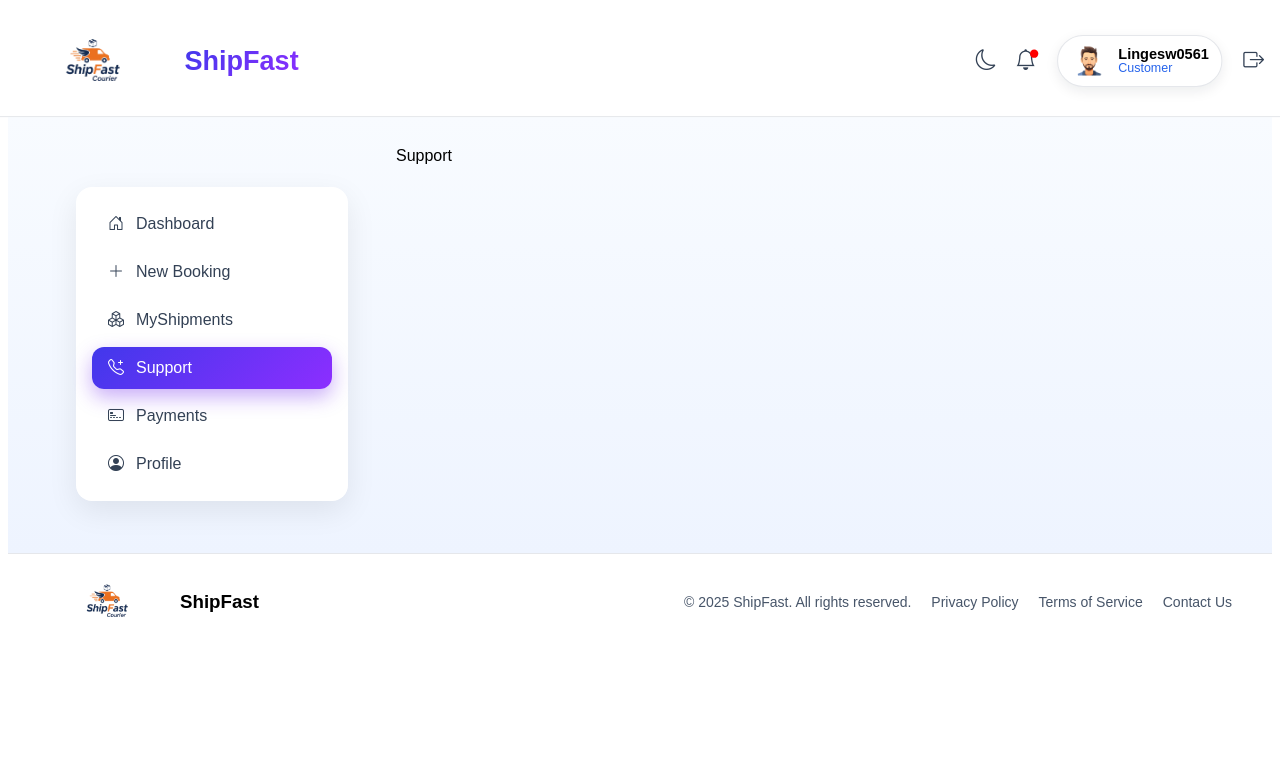
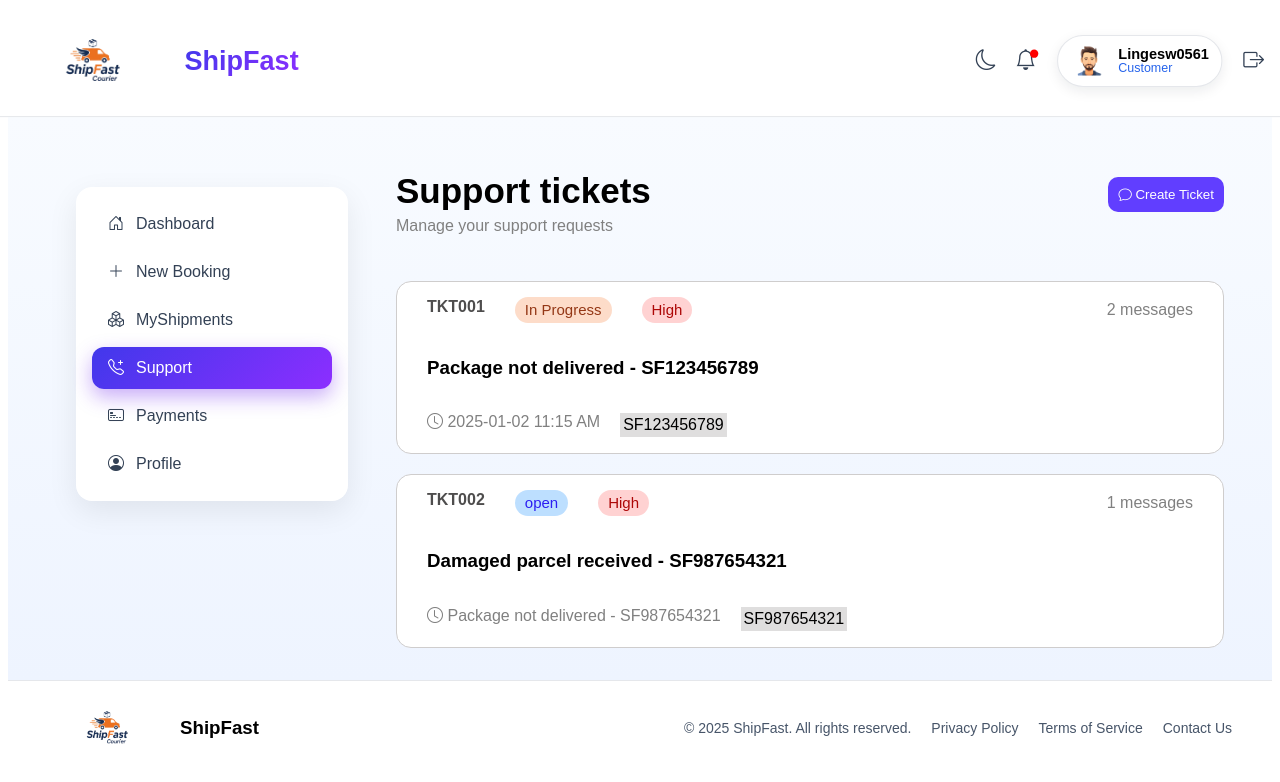
Before and after one commit to lingeswaran05/newShipFast, a React (Vite) app: page /support in a window 1280 px wide. Shown: the top 782 px of the page. Built offline with nearby package versions, Linux system fonts and the light colour scheme.

Commit message:
Refactor Support component and styles, moving to new directory structure and enhancing layout for better user experience

```diff
--- a/src/customer/Customer.jsx
+++ b/src/customer/Customer.jsx
@@ -7,7 +7,7 @@ import "bootstrap-icons/font/bootstrap-icons.css";
 import Dashboard from './Dashboard';
 import NewBooking from './newbooking/NewBooking'
 import MyShipments from './MyShipments'
-import Support from './Support'
+import Support from './support/Support'
 import Payments from './Payment'
 import Profile from './Profile'
 function Customer() {
--- a/src/customer/Support.jsx
+++ /dev/null
@@ -1,9 +0,0 @@
-import React from 'react'
-
-function Support() {
-  return (
-    <div>Support</div>
-  )
-}
-
-export default Support
--- a/src/customer/newbooking/Newpayments2.jsx
+++ b/src/customer/newbooking/Newpayments2.jsx
@@ -1,7 +1,6 @@
 import { useState } from "react";
 import "./NewBooking.css";
 const Paypal = ({ selectedRate }) => {
-  // const [isprocessing,setIsprocessing]=useState(false);
 
   return (
     <div className="paypal-content">
--- /dev/null
+++ b/src/customer/support/Support.css
@@ -0,0 +1,62 @@
+.support-header{
+    display: flex;
+    flex-direction: row;
+    width: 100%;
+    gap: 1px;
+    .main-text{
+        font-size: 35px;
+        font-weight: 800;margin-bottom: -10px;
+    }
+    .sub-text{
+        color: gray;
+    }
+    justify-content: space-between;
+    .create-ticket-btn{
+        .create-tkt{color: white;background-color:#613eff ;border: none;
+            margin-top: 30px   ;}
+    }
+}
+.ticket-list-container{
+    display: flex;flex-direction: column;
+    justify-content: center;gap:20px;
+    .tkt-card{
+        background-color: white;
+        border: 1px solid rgb(207, 205, 205);border-radius: 15px;
+        display: flex;flex-direction: column;
+        justify-content: space-around;
+        .first-row{
+            display: flex;justify-content: space-between;
+            padding-left: 30px;padding: auto;
+            .left{
+                gap: 30px;
+                .ticketid{color: rgb(78, 77, 77);font-weight: 800;}
+
+                .supportStatus-InProgress{
+                    color: rgb(148, 55, 21);background-color: rgb(253, 220, 201);
+                    padding: 4px 10px 5px 10px;border-radius: 15px;font-size: 15px;
+                }
+                .supportStatus-open{
+                    color: rgb(44, 30, 242);background-color: rgb(189, 223, 255);
+                    padding: 4px 10px 5px 10px;border-radius: 15px;font-size: 15px;
+                }
+                .risk{
+                    color: rgb(173, 7, 7);background-color: rgb(255, 210, 210);
+                    padding: 4px 10px 5px 10px;border-radius: 15px;font-size: 15px;
+                }
+            }
+            .risk{padding-right: 30px;color: gray;}
+        }
+        .second-row{
+            padding-left: 30px;
+        }
+        .third-row{
+            padding-left: 30px;
+            display: flex; gap: 20px;
+            color: gray;
+            .shipmentid{
+                background-color: rgb(223, 222, 222);padding: 3px;
+                color: black;
+            }
+        }
+    }
+}
--- /dev/null
+++ b/src/customer/support/Support.jsx
@@ -0,0 +1,60 @@
+import React from 'react'
+import './Support.css'
+function Support() {
+  const arr=[
+    {
+      ticketid:"TKT001",
+      supportStatus:"In Progress",
+      risk:"High",
+      message:"Package not delivered - SF123456789",
+      messagecount:2,
+      deliveryTime:"2025-01-02 11:15 AM",
+      shipmentid:"SF123456789"
+    },
+    {
+      ticketid:"TKT002",
+      supportStatus:"open",
+      risk:"High",
+      message:"Damaged parcel received - SF987654321",
+      messagecount:1,
+      deliveryTime:"Package not delivered - SF987654321",
+      shipmentid:"SF987654321"
+    }
+  ];
+  return (
+    <>
+      <div className="support-header">
+        <div className="title">
+        <h1 className="main-text">Support tickets</h1>
+        <p className="sub-text">Manage your support requests</p>
+        </div>
+        <div className="create-ticket-btn">
+          <button className="create-tkt"><i className='bi bi-chat'></i> Create Ticket</button>
+        </div>
+      </div>
+      <div className="ticket-list-container">
+        {arr.map((tkt)=>(
+            <div key={tkt.ticketid} className="tkt-card">
+              <div className="first-row">
+                <div className="left">
+                  <p className="ticketid">{tkt.ticketid}</p>
+                  <p className={tkt.supportStatus === 'In Progress' ? 'supportStatus-InProgress' : 'supportStatus-open'} >{tkt.supportStatus}</p>
+                  <p className="risk">{tkt.risk}</p>
+                </div>
+                <div className="right risk">{tkt.messagecount} messages</div>
+              </div>
+              <div className="second-row">
+                <h3 className="message">{tkt.message}</h3>
+              </div>
+              <div className="third-row">
+                  <p className="delivery-time"> <i className='bi bi-clock'></i> {tkt.deliveryTime}</p>
+                  <p className="shipmentid">{tkt.shipmentid}</p>
+              </div>
+            </div>
+        ))}
+      </div>
+    </>
+  )
+}
+
+export default Support;
```
Also changed, not shown: src/customer/Support.css (deleted).
